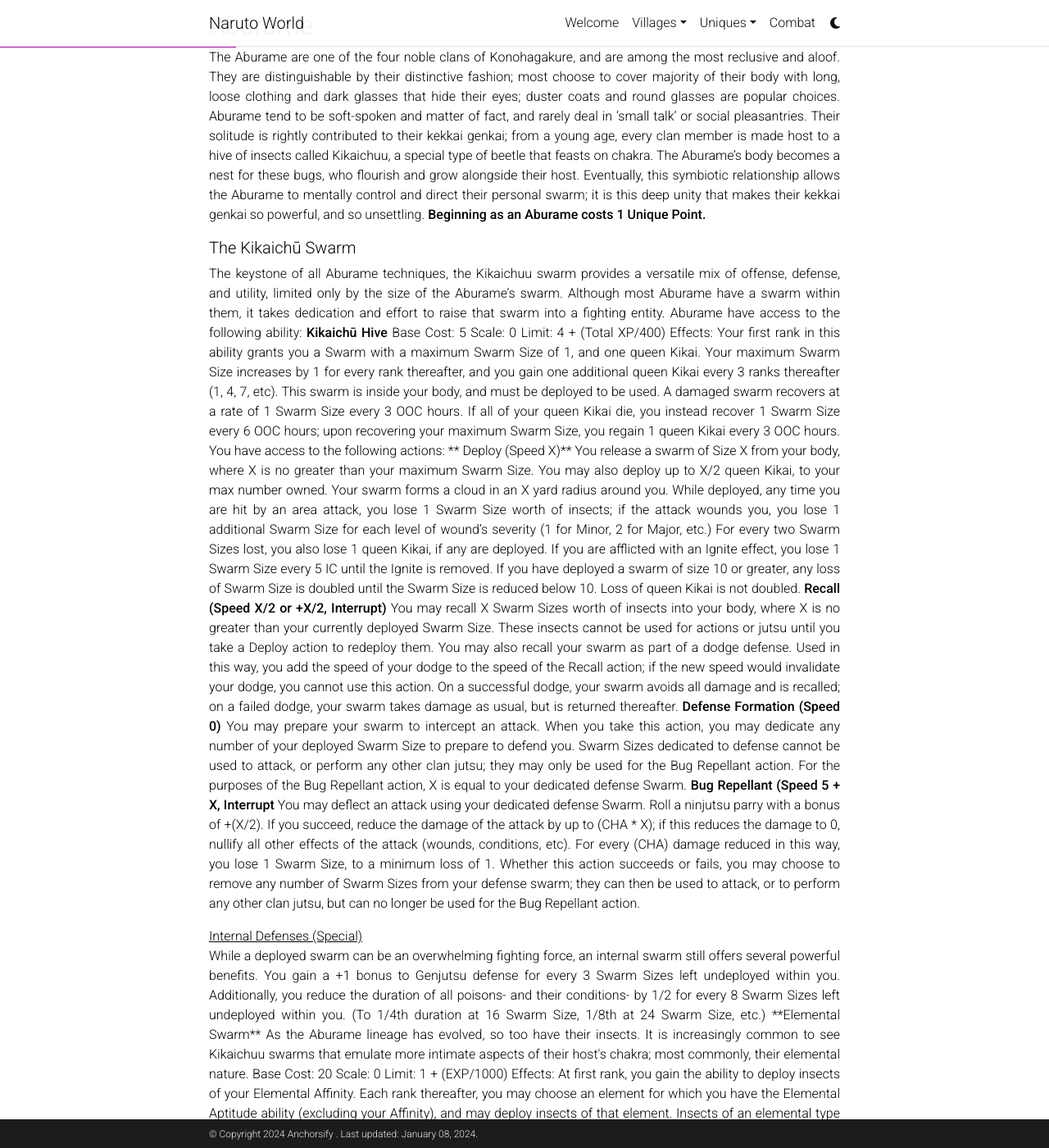
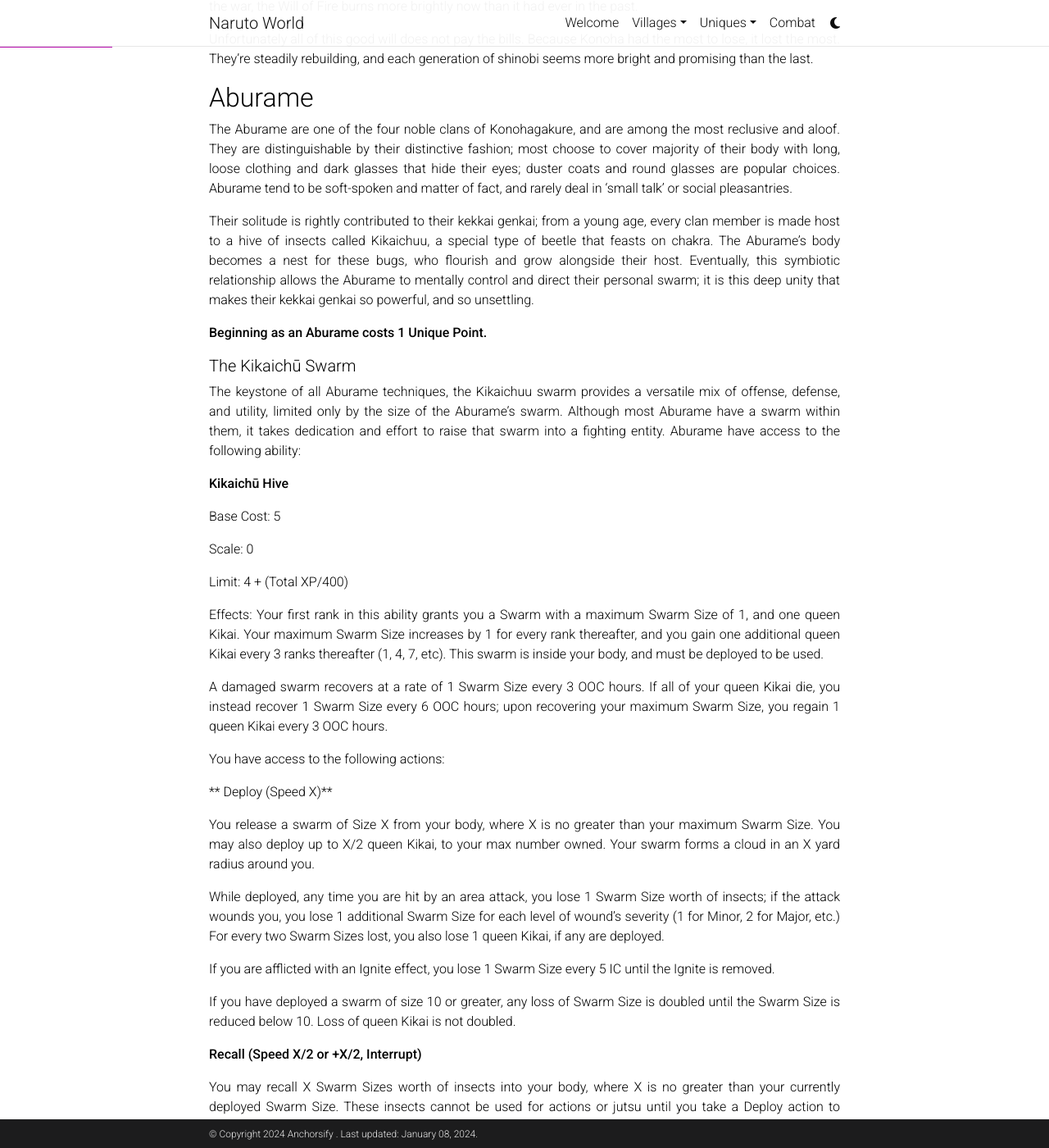
Before and after one commit to Anchorsify/Anchorsify.github.io, a Jekyll site: the page built from _pages/Leaf.md, in a window 1280 px wide and 1400 px high, scrolled down 565 px. Shown: the whole window at 82% size. Built offline with Jekyll 4.4.1, drawn with Linux system fonts in a browser that asks for light colours; comment, search, counter and statistics services are not loaded; a style sheet for code colours, icons or effects is not loaded; some of the changed text lies outside the part shown.

Commit message:
Update Leaf.md

```diff
--- a/_pages/Leaf.md
+++ b/_pages/Leaf.md
@@ -15,107 +15,203 @@
  - Yamanaka
 ---
 Located in the middle of Fire Country. Konoha experiences the full gamut of desirable weather - that is to say, it's usually sunny, and even the rainy days can be pleasant. The village is roughly one third smaller than it was before the war, but strolling down the streets of Konoha you might never realize unless someone told you.
+
 Konoha does not appear to have been damaged by the war at all. The unwavering Will of Fire blazed in the hearts of the survivors and they set about rebuilding and landscaping the damaged parts of the village almost immediately. Narrow brick pathways sprawl from the outer edges of the village, shaded by decades old oak trees, leading to small housing communities tucked neatly into the forest. The village is more a part of the forest now than it had ever been in the past. Many buildings in downtown Konoha received new facades or were rebuilt completely. Beyond this, the village isn't looking to waste resources on overextending its boundaries. They make room for new citizens as it's required. In the meantime, all the spaces reserved for future expansion are filled with neatly kept parks and forested areas.
+
 The forces of Konoha have the clans of Aburame, Akimichi, Inuzuka, Hyuuga, Nara, Senju, Uchiha, and the Yamanaka to call upon.
+
 After the Fourth Great Shinobi war, Konoha was no longer the most densely populated village. They had the largest population of civilians and shinobi before the war - and in honor of all those lost they built a second monument in the east. As tradition in Konoha goes, they'll never forget those who gave their lives for their village, but they won't let the past keep them from building the brightest future they can. Even a century after the war, the Will of Fire burns more brightly now than it had ever in the past.
+
 Unfortunately all of this good will does not pay the bills. Because Konoha had the most to lose, it lost the most. They're steadily rebuilding, and each generation of shinobi seems more bright and promising than the last.
 
 ## Aburame
 The Aburame are one of the four noble clans of Konohagakure, and are among the most reclusive and aloof. They are distinguishable by their distinctive fashion; most choose to cover majority of their body with long, loose clothing and dark glasses that hide their eyes; duster coats and round glasses are popular choices. Aburame tend to be soft-spoken and matter of fact, and rarely deal in 'small talk' or social pleasantries.
+
 Their solitude is rightly contributed to their kekkai genkai; from a young age, every clan member is made host to a hive of insects called Kikaichuu, a special type of beetle that feasts on chakra. The Aburame's body becomes a nest for these bugs, who flourish and grow alongside their host. Eventually, this symbiotic relationship allows the Aburame to mentally control and direct their personal swarm; it is this deep unity that makes their kekkai genkai so powerful, and so unsettling.
+
 **Beginning as an Aburame costs 1 Unique Point.**
+
 ##### The Kikaichū Swarm
+
 The keystone of all Aburame techniques, the Kikaichuu swarm provides a versatile mix of offense, defense, and utility, limited only by the size of the Aburame's swarm. Although most Aburame have a swarm within them, it takes dedication and effort to raise that swarm into a fighting entity.
 Aburame have access to the following ability:
+
 **Kikaichū Hive**
+
 Base Cost: 5
+
 Scale: 0
+
 Limit: 4 + (Total XP/400)
+
 Effects: Your first rank in this ability grants you a Swarm with a maximum Swarm Size of 1, and one queen Kikai. Your maximum Swarm Size increases by 1 for every rank thereafter, and you gain one additional queen Kikai every 3 ranks thereafter (1, 4, 7, etc). This swarm is inside your body, and must be deployed to be used.
+
 A damaged swarm recovers at a rate of 1 Swarm Size every 3 OOC hours. If all of your queen Kikai die, you instead recover 1 Swarm Size every 6 OOC hours; upon recovering your maximum Swarm Size, you regain 1 queen Kikai every 3 OOC hours.
+
 You have access to the following actions:
+
 ** Deploy (Speed X)**
+
 You release a swarm of Size X from your body, where X is no greater than your maximum Swarm Size. You may also deploy up to X/2 queen Kikai, to your max number owned. Your swarm forms a cloud in an X yard radius around you.
+
 While deployed, any time you are hit by an area attack, you lose 1 Swarm Size worth of insects; if the attack wounds you, you lose 1 additional Swarm Size for each level of wound's severity (1 for Minor, 2 for Major, etc.) For every two Swarm Sizes lost, you also lose 1 queen Kikai, if any are deployed.
+
 If you are afflicted with an Ignite effect, you lose 1 Swarm Size every 5 IC until the Ignite is removed.
+
 If you have deployed a swarm of size 10 or greater, any loss of Swarm Size is doubled until the Swarm Size is reduced below 10. Loss of queen Kikai is not doubled.
+
 **Recall (Speed X/2 or +X/2, Interrupt)**
+
 You may recall X Swarm Sizes worth of insects into your body, where X is no greater than your currently deployed Swarm Size. These insects cannot be used for actions or jutsu until you take a Deploy action to redeploy them.
+
 You may also recall your swarm as part of a dodge defense. Used in this way, you add the speed of your dodge to the speed of the Recall action; if the new speed would invalidate your dodge, you cannot use this action. On a successful dodge, your swarm avoids all damage and is recalled; on a failed dodge, your swarm takes damage as usual, but is returned thereafter.
+
 **Defense Formation (Speed 0)**
+
 You may prepare your swarm to intercept an attack. When you take this action, you may dedicate any number of your deployed Swarm Size to prepare to defend you. Swarm Sizes dedicated to defense cannot be used to attack, or perform any other clan jutsu; they may only be used for the Bug Repellant action. For the purposes of the Bug Repellant action, X is equal to your dedicated defense Swarm.
+
 **Bug Repellant (Speed 5 + X, Interrupt**
+
 You may deflect an attack using your dedicated defense Swarm. Roll a ninjutsu parry with a bonus of +(X/2). If you succeed, reduce the damage of the attack by up to (CHA * X); if this reduces the damage to 0, nullify all other effects of the attack (wounds, conditions, etc). For every (CHA) damage reduced in this way, you lose 1 Swarm Size, to a minimum loss of 1. Whether this action succeeds or fails, you may choose to remove any number of Swarm Sizes from your defense swarm; they can then be used to attack, or to perform any other clan jutsu, but can no longer be used for the Bug Repellant action.
-<p><span style="text-decoration: underline;"> Internal Defenses (Special)</span><br />While a deployed swarm can be an overwhelming fighting force, an internal swarm still offers several powerful benefits. You gain a +1 bonus to Genjutsu defense for every 3 Swarm Sizes left undeployed within you. Additionally, you reduce the duration of all poisons- and their conditions- by 1/2 for every 8 Swarm Sizes left undeployed within you. (To 1/4th duration at 16 Swarm Size, 1/8th at 24 Swarm Size, etc.)
+
+**Internal Defenses (Special)**
+While a deployed swarm can be an overwhelming fighting force, an internal swarm still offers several powerful benefits. You gain a +1 bonus to Genjutsu defense for every 3 Swarm Sizes left undeployed within you. Additionally, you reduce the duration of all poisons- and their conditions- by 1/2 for every 8 Swarm Sizes left undeployed within you. (To 1/4th duration at 16 Swarm Size, 1/8th at 24 Swarm Size, etc.)
+
 **Elemental Swarm**
+
 As the Aburame lineage has evolved, so too have their insects. It is increasingly common to see Kikaichuu swarms that emulate more intimate aspects of their host's chakra; most commonly, their elemental nature.
+
 Base Cost: 20
+
 Scale: 0
+
 Limit: 1 + (EXP/1000)
+
 Effects: At first rank, you gain the ability to deploy insects of your Elemental Affinity. Each rank thereafter, you may choose an element for which you have the Elemental Aptitude ability (excluding your Affinity), and may deploy insects of that element.
+
 Insects of an elemental type gain several benefits and drawbacks, listed below:
+
 * Elemental Swarms used to take the Bug Repellant action suffer no swarm size reduction when used to parry an attack of the element they are strong against, but cannot be used to parry attacks of the element they are weak to.
+
 * A Secret Technique: Insect Bite that includes an Elemental Swarm becomes a ninjutsu of that swarm's element for all purposes.
+
 A Swarm's elemental type (or lack thereof) is determined when they are deployed (as part of the Deploy action); once deployed, you must Recall and Redeploy a swarm to alter or remove its elemental type.
 
 ##### Hijutsu: Mushiyose - Secret Technique: Insect Gathering
+
 By touching the ground and sending their chakra out in a web-like pattern, an Aburame can call the attention of nearby insects. Since the Aburame can communicate with them, it's a handy way to gain basic information about an area. Some Aburame have had very successful entertainment careers by way of this technique, using a mix of colorful and exotic bugs.
+
 Type: Ninjutsu, Rank E
+
 Chakra: X
+
 Speed: X
+
 Seal Speed: 10
+
 Area: X * 5
+
 Effects: Any insects within (X * 5) yards are drawn to you, allowing you to gather information from them. Most insects are only concerned with very primitive things (eating, survival, and reproduction), and therefore are limited in what they may know, but will communicate what they can.
 Keep in mind this is not a capacity to talk to insects, merely communicate with them; they do not understand human speech. If used as distance messengers, the insects are only capable of carrying tiny, single word notes across short distances (a mile at most); however, you can gather and move them around to form highly visible and unique signals.
+
 ##### Hijutsu: Mushisasare - Secret Technique: Insect Bite
+
 A relatively straightforward technique, in which an Aburame directs their swarm to attack an enemy.
+
 Type: Ninjutsu, Rank D
+
 Chakra: 5 + X * 2
+
 Damage: Xd20
+
 Range: 15 + X/2
+
 Speed: 5 + X/2
+
 Area: X
+
 Effects: You may choose to exclude any number of targets from the area of this attack.
+
 Any target that this technique successfully damages increases their Chakra Exhaustion penalty by X/2, where X is the Swarm Size dedicated to this attack. Then, any target who's Chakra Exhaustion penalty exceeds their Chakra Exhaustion Bonus by ten or more immediately advances a Fatigue level. Your own Chakra Exhaustion penalty is then reduced by X/2, so long as one person was successfully hit by the attack.
+
 An Aburame with the Elemental Swarm ability may increase the Chakra cost of their Insect Bite by 5 to gain an additional effect, depending on the element of the Swarm used:
+
 Raiton Swarm: Insect Bite inflicts Paralysis X/4 on hit.
+
 Suiton Swarm: Insect Bite inflicts an -X/3 Immobilization penalty on hit. This Immobilization penalty wears off after 10 IC. Additionally, a Suiton Swarm can be used underwater.
+
 Fuuton Swarm: Blocking against Insect Bite is reduced by (X * 5)%.
+
 Katon Swarm: Insect Bite inflicts Burn X/2 on hit.
+
 Doton Swarm: Insect Bite inflicts Stun X/3 on hit.
 
 ##### Kumichou Kikaichū - Kingpin Destruction Insects
+
 It's not a rare sight to see an Aburame use their Kikai queens in battle, but it is a risky one; the queens are central to the hive structure, and the loss of even one can throw the swarm into temporary disarray. But queens are quite powerful, and more enterprising Aburame learn to use them a more subtle way; as trackers or--more often--as spotters.
+
 Type: Ninjutsu, Rank C
+
 Chakra: +5
+
 Speed: +4
+
 Range: Variable
+
 Effects: This jutsu is used alongside any Swarm attack or defense. It's range is equal to the attack's range, if attacking, or equal to your current Deployed swarm size, if defending. If the action is successful, you also implant a queen Kikai on the target.
+
 Your target makes an Awareness Roll versus your Stealth roll when the Kikai is first attached, but thereafter the Kikai is considered to be in Stealth 3, and the target typically has no reason to suspect its presence. If found, the target can crush the Kikai as a Speed 2 action.
+
 For as long as the Kikai is attached, your Insect Bite gains an Accuracy bonus of +X/4 against the target, where X is equal to your deployed Swarm Size. You also have a +5 bonus to Awareness against the target, and consider them to be 1 Stealth level lower, if they are hidden. If this would reduce them to Stealth 0, you and your clones can attack them as normal with ranged attacks.
+
 You can implant as many queen Kikai as you have available, but can only attach a single Kikai to any given target (attaching more gives no added benefit). Implanting queen Kikai does not reduce your maximum Swarm Size, but does limit how many Swarm Size you can recover via Insect Cocoon (detailed below).
+
 ##### Mushi Bunshin - Insect Clone
+
 A jutsu that inspires both awe and fear, the Insect Clone Technique allows a skilled Aburame to gather thousands of Kikai into a startling replica of themselves. It isn't particularly rugged, but the Kikai's attunement with their host's chakra allows them to emulate the Aburame's jutsu to deadly effect.
+
 Type: Ninjutsu, Rank C
+
 Chakra: 10
+
 Speed: 10
+
 Seal Speed: 10
+
 Swarm Size: X
+
 Special: 1 Willpower, 1 Female Kikai
+
 Effects: You create a clone of yourself, dedicating X Swarm Size to the clone. It counts as having your Vitality and defenses (for wounding purposes), but is reduced in size like a standard Swarm, with the obvious exception that it applies when the clone is hit, as opposed to the Aburame.
+
 Your deployed and maximum Swarm Size is reduced by X until the clone is dispersed; a clone dispersed by damage refunds your maximum Swarm Size, but you must recover your lost swarm as usual. However, you can voluntarily dismiss the clone at any time by using the Recall action; this returns the swarm to your body as usual, and refunds your maximum Swarm Size. Any queen Kikai are also returned; however, you do not recover any spent Willpower.
+
 You may use the Hide Amongst Clones action--and can likewise be Observed--as normal. However, if your insect clones take any damage or fail to evade a grapple, it becomes obvious that they're a clone. Even the Aburame can't turn into a cloud of bugs when struck or grabbed.
+
 The clone can perform any jutsu you know, but has no chakra of its own; you make all Chakra Exhaustion and Stamina rolls in place of your clone, and if it would advance a fatigue level, you advance a fatigue level instead. Your clone acts only when you spend AP for it to do so, and although it has no place in the initiative count, it cannot be told to act again until the full IC of its previous action has passed.
+
 You have access to the following commands:
+
 **Dodge (1 AP) or Parry (2 AP)**- Your clone takes the Dodge or Parry action; treat your AP spent as the speed of this action for all purposes.
+
 **Basic Taijutsu (X AP)** - Your clone makes a basic unarmed or basic weapon attack. This costs 1 AP per 2 speed of the attack.</p>
+
 **Advanced Jutsu (X AP)** - Your clone performs any jutsu that you know. This costs 1 AP per 2 speed of the attack. If the jutsu includes a Seal Speed, it is added to the AP cost of this action.
+
 An Insect Clone's attacks are always considered to be Held Back, as detailed in the Abilities chapter; as such, a clone uses only half of your relevant damage bonus, and the severity of any wounds they inflict is reduced by one category.
+
 ##### Hijutsu: Mushimayu - Secret Technique: Insect Cocoon
+
 Type: Ninjutsu, Rank C
+
 Chakra: 5 * X (minimum 15)
+
 Upkeep: Special
+
 Speed: 5 * X
+
 Your Swarm Size is increased by X, where X is no greater than the number of queen Kikai you control. Swarm Size generated in this manner is initially considered Internal (and therefore not deployed), and must be Deployed as usual.
+
 You may use this technique to grow your swarm past your normal limit, up to (Your Maximum Swarm Size * 1.5). However, your hive is not meant to support this many insects for long; any Swarm Size beyond your natural limit die or disperse at the end of the battle.
+
 This technique has an Upkeep of Y, where Y is equal to the Swarm Size you have in excess of your normal limit. This cannot be used to restore lost female kikai.
```
